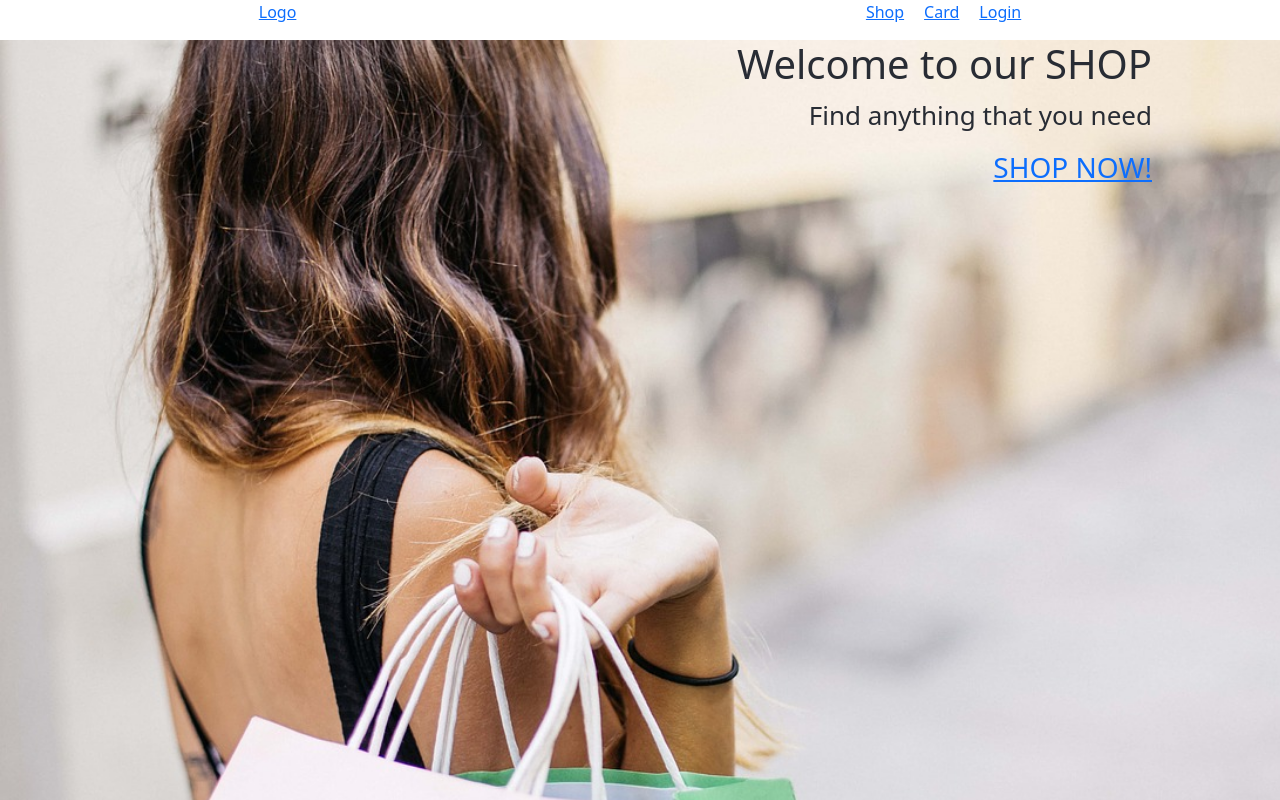
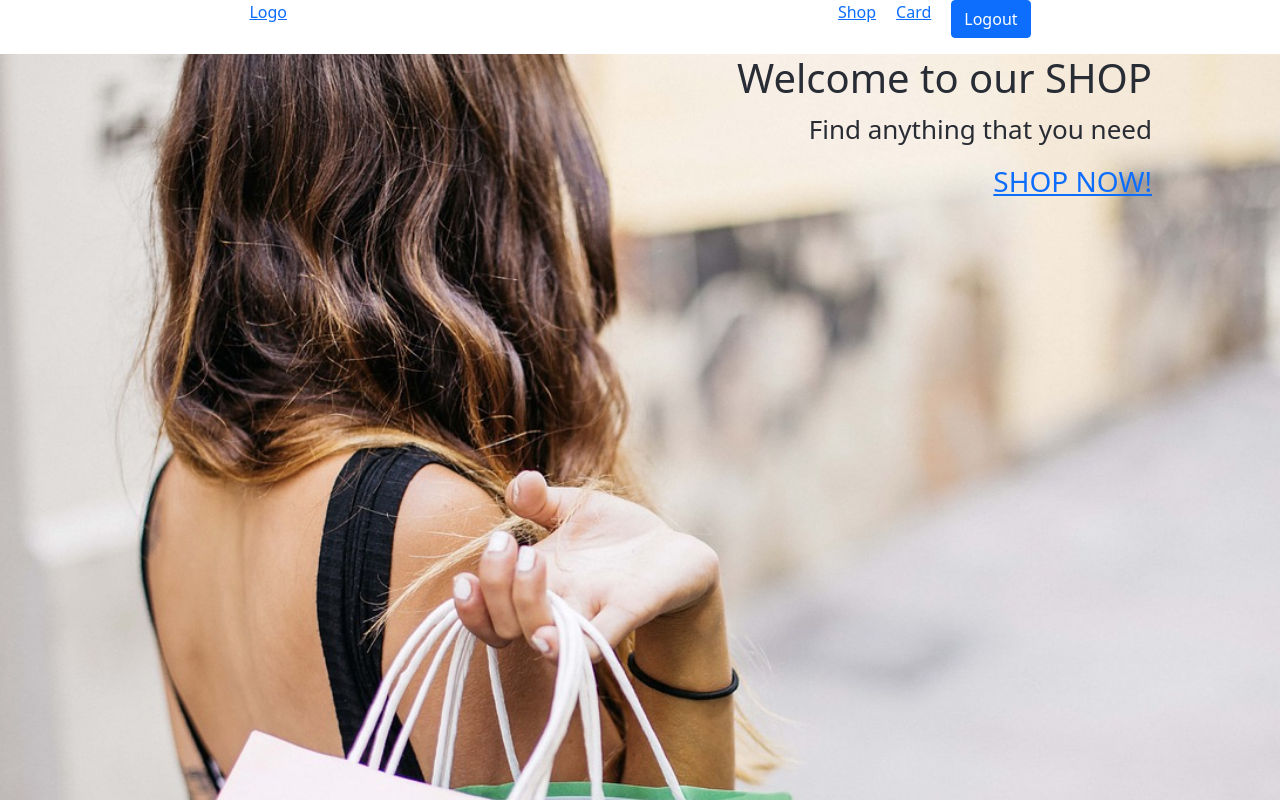
Before and after one commit to andreaangelova/shop, a React (Create React App) app: page /login in a window 1280 px wide. Both pictures are taken after typing "name@example.com", "Sample123" into the empty fields and a click on the button "Submit". Shown: the top 800 px of the page. Built offline with nearby package versions, Linux system fonts and the light colour scheme.

Commit message:
add redux

```diff
--- a/package.json
+++ b/package.json
@@ -10,8 +10,10 @@
     "react": "^17.0.2",
     "react-bootstrap": "^2.0.0-beta.4",
     "react-dom": "^17.0.2",
+    "react-redux": "^7.2.4",
     "react-router-dom": "^5.2.0",
     "react-scripts": "4.0.3",
+    "redux": "^4.1.1",
     "web-vitals": "^1.0.1"
   },
   "scripts": {
--- a/src/App.js
+++ b/src/App.js
@@ -6,10 +6,13 @@ import Card from "./components/pages/Card";
 import Home from "./components/pages/Home";
 import Login from "./components/pages/Login";
 import Shop from "./components/pages/Shop";
+import store from "./store/store";
+import { Provider } from "react-redux";
 
 function App() {
   return (
     <Router>
+      <Provider store={store}>
         <div className="App">
           <Nav></Nav>
           <header className="App-header">
@@ -22,6 +25,7 @@ function App() {
             </Switch>
           </header>
         </div>
+      </Provider>
     </Router>
   );
 }
--- a/src/components/Nav.js
+++ b/src/components/Nav.js
@@ -1,6 +1,13 @@
+import { Button } from "react-bootstrap";
+import { useDispatch, useSelector } from "react-redux";
 import { Link } from "react-router-dom";
 
 const Nav = () => {
+  const loggedIn = useSelector((store) => store.loggedIn);
+  const dispatch = useDispatch();
+  const logOunt = () => {
+    dispatch({ type: "LOGOUT" });
+  };
   return (
     <div className="nav">
       <span>
@@ -14,7 +21,11 @@ const Nav = () => {
           <Link to="/card">Card</Link>
         </li>
         <li>
-          <Link to="/login">Login</Link>
+          {loggedIn ? (
+            <Button onClick={logOunt}>Logout</Button>
+          ) : (
+            <Link to="/login">Login</Link>
+          )}
         </li>
       </ul>
     </div>
--- a/src/components/pages/Login.js
+++ b/src/components/pages/Login.js
@@ -1,14 +1,17 @@
 import { useState } from "react";
 import { Form, Button } from "react-bootstrap";
+import { useDispatch } from "react-redux";
 import { useHistory } from "react-router-dom";
 
 const Login = () => {
   const history = useHistory();
+  const dispatch = useDispatch();
   const [formData, setFormData] = useState({ email: "", password: "" });
   const [submitted, setSubmitted] = useState(false);
   const submit = (e) => {
     e.preventDefault();
     if (formData.email && formData.password) {
+      dispatch({ type: "LOGIN" });
       history.push("/");
     }
     setSubmitted(true);
--- /dev/null
+++ b/src/store/reducer.js
@@ -0,0 +1,14 @@
+const initialState = { loggedIn: false };
+
+const appReducer = (state = initialState, action) => {
+  switch (action.type) {
+    case "LOGIN":
+      return { loggedIn: true };
+    case "LOGOUT":
+      return { loggedIn: false };
+    default:
+      return state;
+  }
+};
+
+export default appReducer;
--- /dev/null
+++ b/src/store/store.js
@@ -0,0 +1,5 @@
+import { createStore } from "redux";
+import appReducer from "./reducer";
+
+const store = createStore(appReducer);
+export default store;
```
Also changed, not shown: 1 other file (tests, documents, lock files or other folders). Lines whose indentation alone changed are shown as unchanged.
